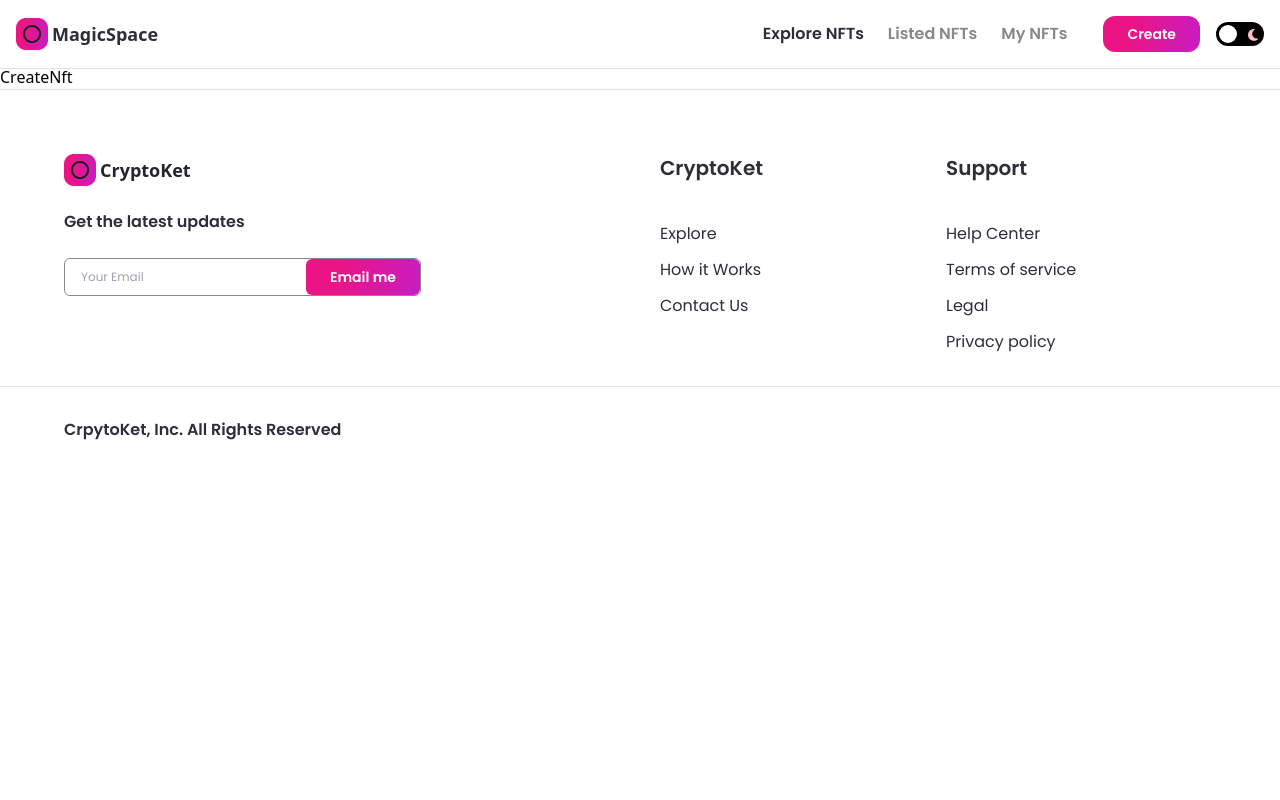
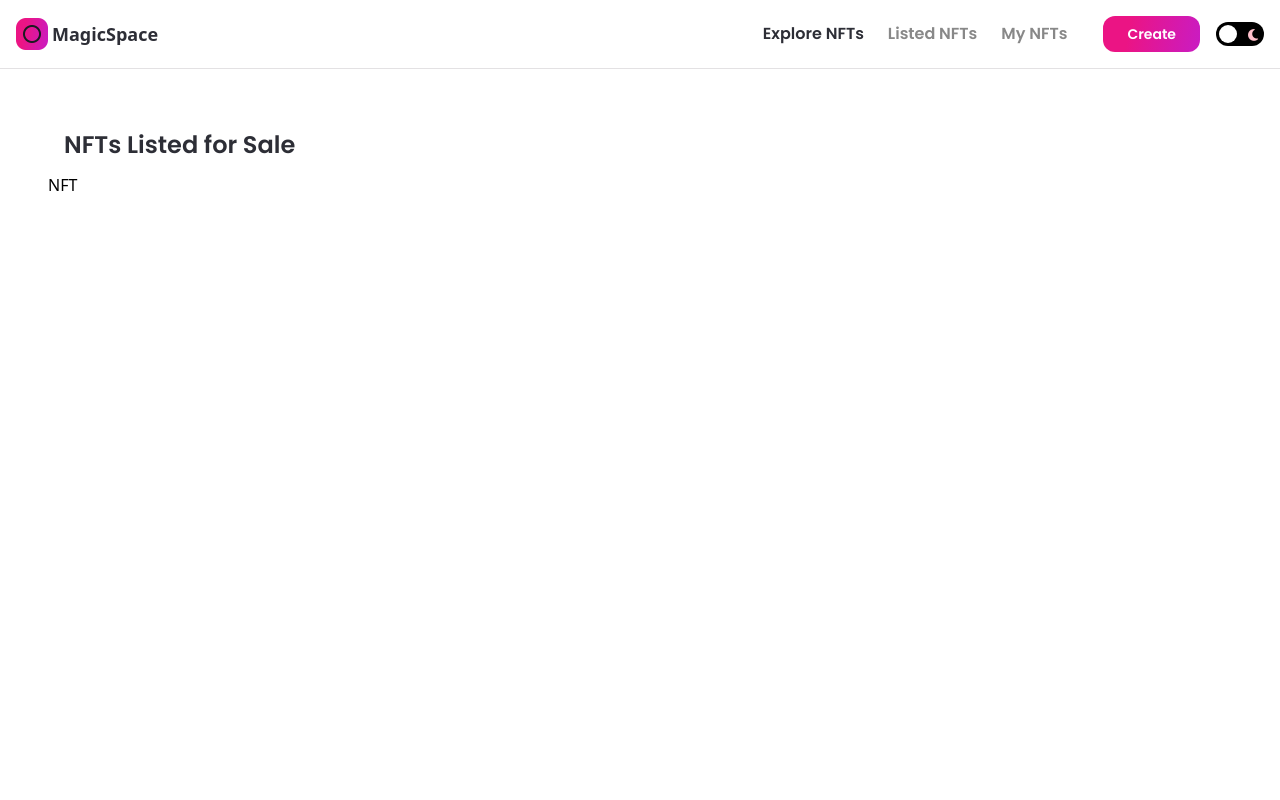
Before and after one commit to Joseeph5/NFT-Marketplace, a Next.js app: page /created-nfts in a window 1280 px wide. Shown: the top 800 px of the page. Built offline with nearby package versions, Linux system fonts and the light colour scheme.

Commit message:
create created-nfts page

```diff
--- a/pages/created-nfts.tsx
+++ b/pages/created-nfts.tsx
@@ -1,7 +1,34 @@
-import React from 'react';
+import React, { useState } from 'react';
 
 const CreatedNfts = () => {
-  return <div>CreateNft</div>;
+  const [nfts, setNfts] = useState([1]);
+  const [isLoading, setIsLoading] = useState<boolean>(true);
+
+  if (!isLoading && nfts.length === 0) {
+    return (
+      <div className='flexCenter sm:p-4 p-16 min-h-screen'>
+        <h1 className='font-poppins dark:text-white text-nft-black-1 text-3xl font-extrabold'>
+          No NFTs Listed for Sale
+        </h1>
+      </div>
+    );
+  }
+  return (
+    <div className='flex justify-center sm:px-4 p-12 min-h-screen'>
+      <div className='w-full minmd:w-4/5'>
+        <div className='mt-4'>
+          <h2 className='font-poppins dark:text-white text-nft-black-1 text-2xl mt-2 ml-4 sm:ml-2 font-semibold'>
+            NFTs Listed for Sale
+          </h2>
+          <div className='mt-3 w-full flex flex-wrap justify-start md:justify-center'>
+            {nfts.map(() => {
+              return <div>NFT</div>;
+            })}
+          </div>
+        </div>
+      </div>
+    </div>
+  );
 };
 
 export default CreatedNfts;
```
